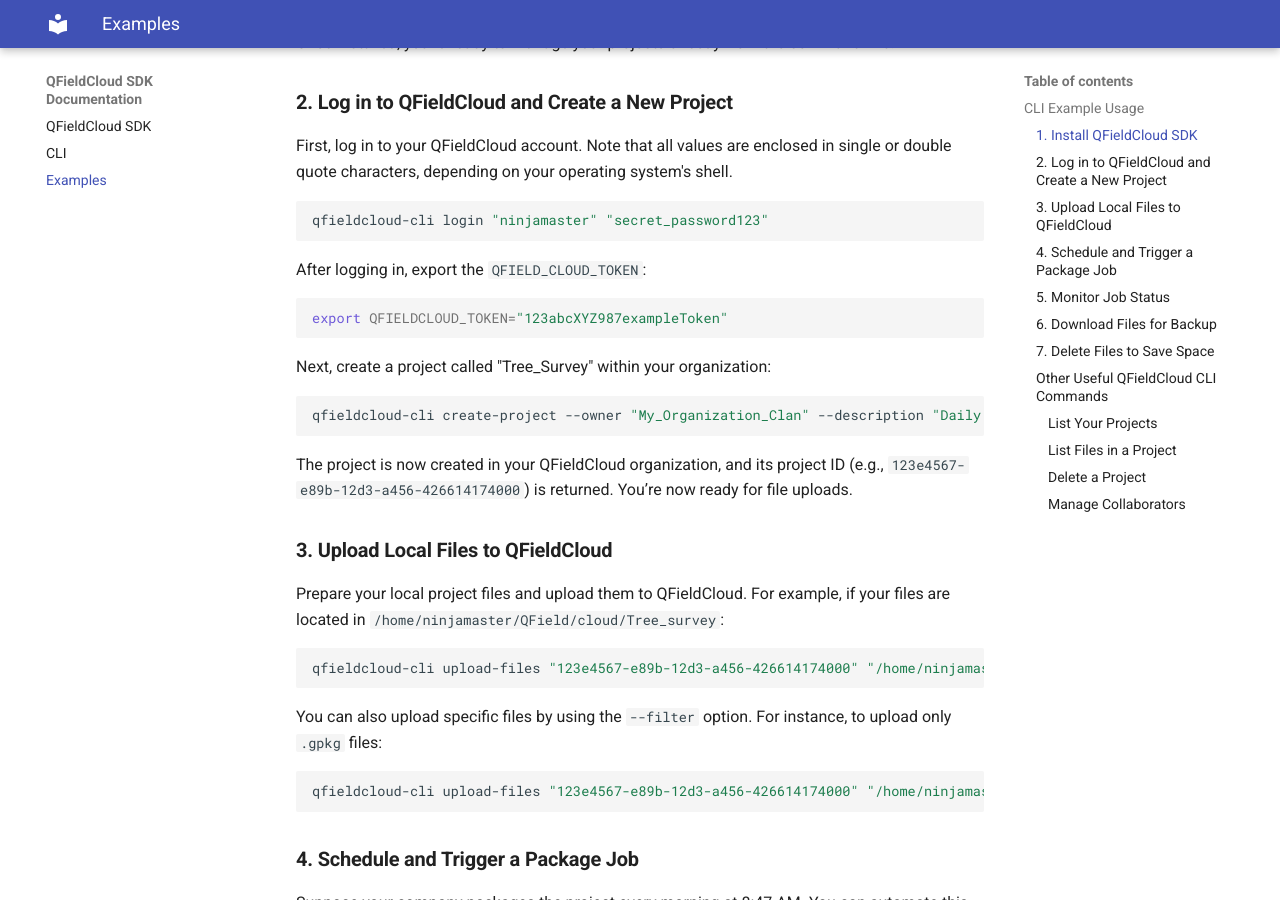
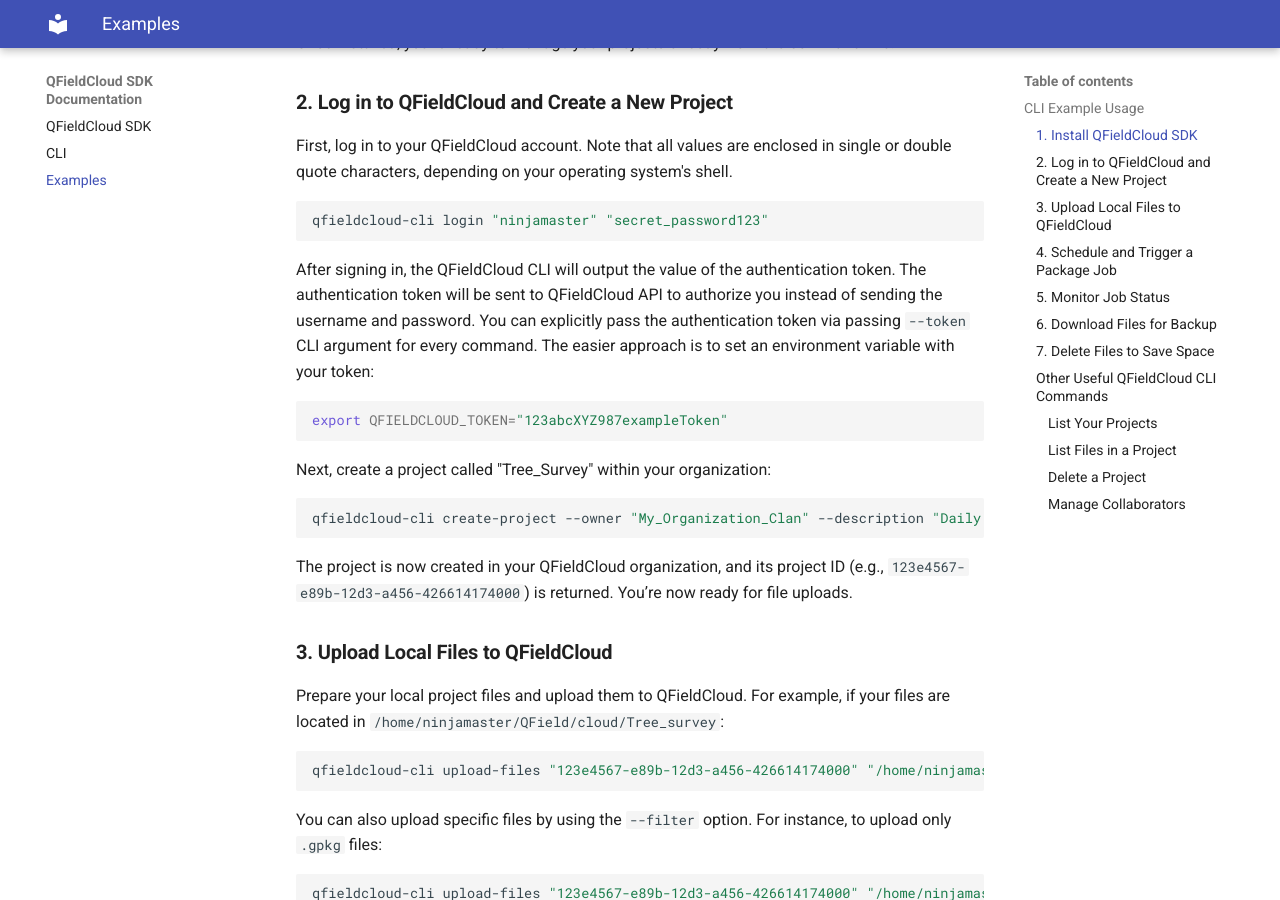
Before and after one commit to opengisch/qfieldcloud-sdk-python, an MkDocs documentation site: the page built from docs/docs/examples.md, in a window 1280 px wide and 900 px high, scrolled down 386 px. Built offline with MkDocs 1.6.1 and Material for MkDocs 9.7.7, drawn with Linux system fonts in a browser that asks for light colours.

Commit message:
Update docs/docs/examples.md
Co-authored-by: Ivan Ivanov <suricactus@users.noreply.github.com>

````diff
--- a/docs/docs/examples.md
+++ b/docs/docs/examples.md
@@ -21,7 +21,10 @@
 qfieldcloud-cli login "ninjamaster" "secret_password123"
 ```
 
-After logging in, export the `QFIELD_CLOUD_TOKEN`:
+After signing in, the QFieldCloud CLI will output the value of the authentication token.
+The authentication token will be sent to QFieldCloud API to authorize you instead of sending the username and password.
+You can explicitly pass the authentication token via passing `--token` CLI argument for every command.
+The easier approach is to set an environment variable with your token:
 
 ```bash
 export QFIELDCLOUD_TOKEN="123abcXYZ987exampleToken"
````
